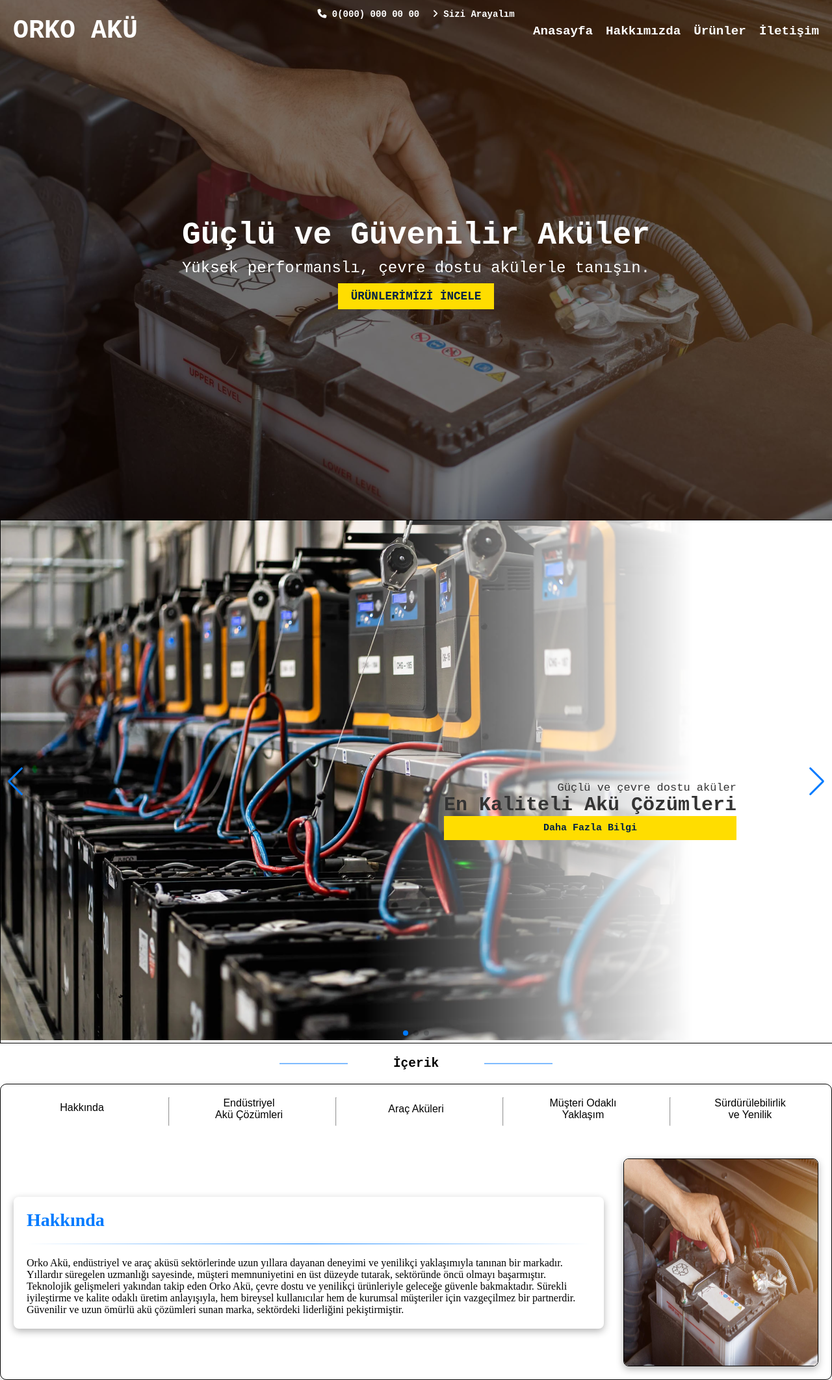
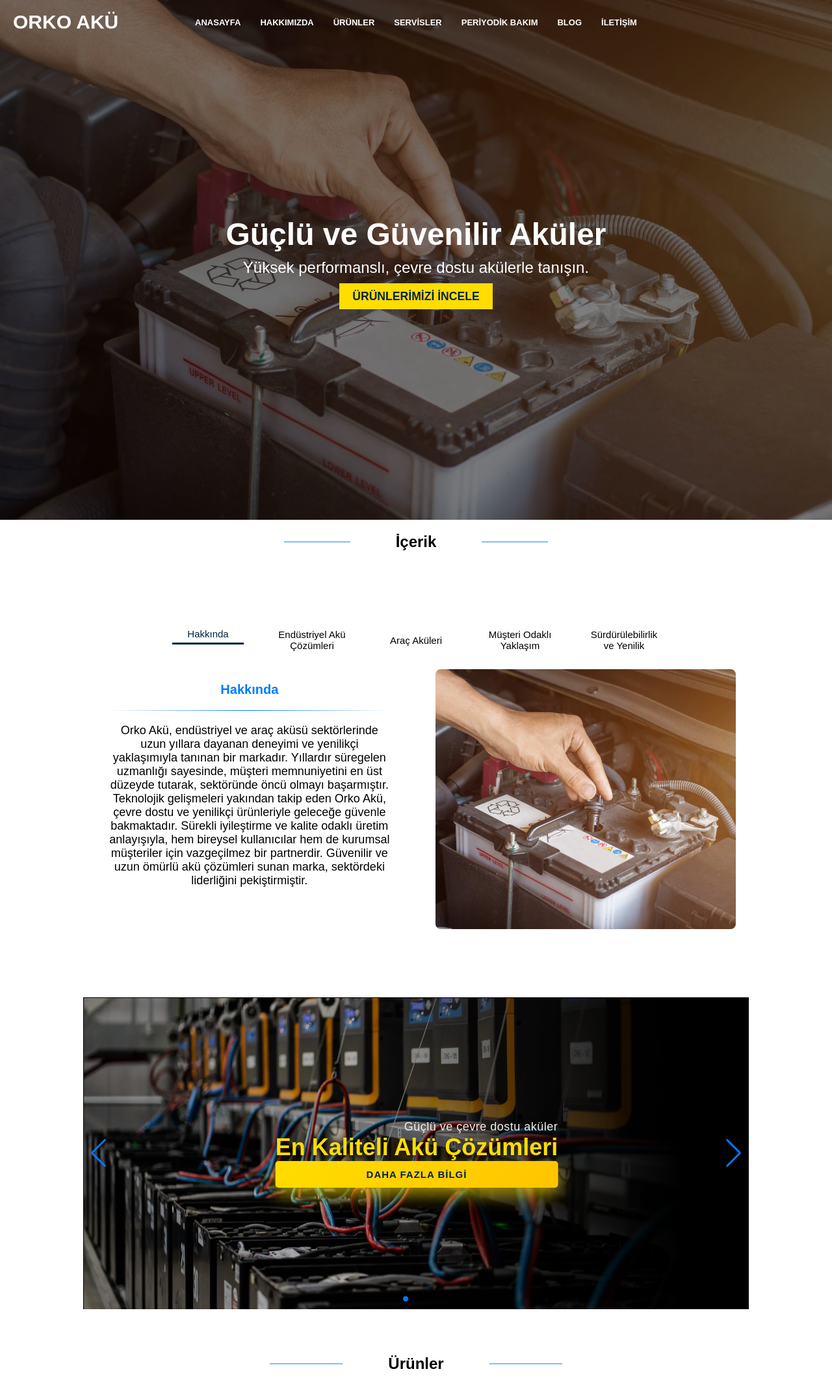
Before and after one commit to ardasakarya/Orko_Aku_web, a plain HTML site: page index.html in a window 1280 px wide. Shown: the top 2124 px of the page at 65% size. Drawn offline with nearby package versions, Linux system fonts and the light colour scheme.

Commit message:
navbar, sayfa düzeni değişti about ve swiper ın boyları küçüldü

```diff
--- a/index.html
+++ b/index.html
@@ -10,6 +10,8 @@
     <!-- Swiper CSS -->
     <link rel="stylesheet" href="https://cdn.jsdelivr.net/npm/swiper@11/swiper-bundle.min.css" />
 </head>
+
+ <!--
 <div class="header-row">
     <nav class="header-nav-top">
         <ul class="nav nav-pills">
@@ -22,6 +24,8 @@
         </ul>
     </nav>
 </div>
+
+-->
 <body>
     <header>
 
@@ -31,10 +35,14 @@
             </div>
             <nav>
                 <ul>
-                    <li><a href="#">Anasayfa</a></li>
-                    <li><a href="#">Hakkımızda</a></li>
-                    <li><a href="#">Ürünler</a></li>
-                    <li><a href="#">İletişim</a></li>
+                    <li><a href="#">ANASAYFA</a></li>
+                    <li><a href="#">HAKKIMIZDA</a></li>
+                    <li><a href="#">ÜRÜNLER</a></li>
+                    <li><a href="#">SERVİSLER</a></li>
+                    <li><a href="#">PERİYODİK BAKIM</a></li>
+                    <li><a href="#">BLOG</a></li>
+                    <li><a href="#">İLETİŞİM</a></li>
+
                 </ul>
             </nav>
         </div>
@@ -51,40 +59,6 @@
     </section>
 
 
-    <!-- Swiper Slider Başlangıcı -->
-    <section class="main swiper mySwiper">
-        <div class="wrapper swiper-wrapper">
-            <!-- Slide'lar -->
-            <div class="slide swiper-slide left">
-                <img src="images/img1.jpg" alt="Akü 1" class="image" />
-                <div class="image-data">
-                    <span class="text">Güçlü ve çevre dostu aküler</span>
-                    <h2>En Kaliteli Akü Çözümleri</h2>
-                    <a href="#" class="button">Daha Fazla Bilgi</a>
-                </div>
-            </div>
-            <div class="slide swiper-slide right">
-                <img src="images/img2.jpg" alt="Akü 2" class="image" />
-                <div class="image-data">
-                    <span class="text">Enerji ihtiyaçlarınız için ideal</span>
-                    <h2>Güvenilir Akü Seçenekleri</h2>
-                    <a href="#" class="button">Daha Fazla Bilgi</a>
-                </div>
-            </div>
-            <div class="slide swiper-slide left">
-                <img src="images/img3.jpg" alt="Akü 3" class="image" />
-                <div class="image-data">
-                    <span class="text">Uzun ömürlü ve dayanıklı</span>
-                    <h2>Üstün Akü Teknolojisi</h2>
-                    <a href="#" class="button">Daha Fazla Bilgi</a>
-                </div>
-            </div>
-        </div>
-
-        <div class="swiper-button-next nav-btn"></div>
-        <div class="swiper-button-prev nav-btn"></div>
-        <div class="swiper-pagination"></div>
-    </section>
     <div class="aboutText">
 
         <h2>İçerik</h2>
@@ -96,13 +70,13 @@
             <div class="aboutNavbar">
 
                 <button class="tab-btn active" data-target="about">Hakkında</button>
-            <hr>
+
                 <button class="tab-btn" data-target="industrial">Endüstriyel Akü Çözümleri</button>
-            <hr>
+
                 <button class="tab-btn" data-target="vehicle">Araç Aküleri</button>
-            <hr>
+
                 <button class="tab-btn" data-target="approach">Müşteri Odaklı Yaklaşım</button>
-            <hr>
+
                 <button class="tab-btn" data-target="sustainability">Sürdürülebilirlik ve Yenilik</button>
 
 
@@ -151,6 +125,42 @@
             </div>
         </div>
 
+
+
+    <!-- Swiper Slider Başlangıcı -->
+    <section class="main swiper mySwiper">
+        <div class="wrapper swiper-wrapper">
+            <!-- Slide'lar -->
+            <div class="slide swiper-slide left">
+                <img src="images/img1.jpg" alt="Akü 1" class="image" />
+                <div class="image-data">
+                    <span class="text">Güçlü ve çevre dostu aküler</span>
+                    <h2>En Kaliteli Akü Çözümleri</h2>
+                    <a href="#" class="button">Daha Fazla Bilgi</a>
+                </div>
+            </div>
+            <div class="slide swiper-slide right">
+                <img src="images/img2.jpg" alt="Akü 2" class="image" />
+                <div class="image-data">
+                    <span class="text">Enerji ihtiyaçlarınız için ideal</span>
+                    <h2>Güvenilir Akü Seçenekleri</h2>
+                    <a href="#" class="button">Daha Fazla Bilgi</a>
+                </div>
+            </div>
+            <div class="slide swiper-slide left">
+                <img src="images/img3.jpg" alt="Akü 3" class="image" />
+                <div class="image-data">
+                    <span class="text">Uzun ömürlü ve dayanıklı</span>
+                    <h2>Üstün Akü Teknolojisi</h2>
+                    <a href="#" class="button">Daha Fazla Bilgi</a>
+                </div>
+            </div>
+        </div>
+
+        <div class="swiper-button-next nav-btn"></div>
+        <div class="swiper-button-prev nav-btn"></div>
+        <div class="swiper-pagination"></div>
+    </section>
 
     <!-- Swiper Slider Bitişi -->
     <section class="features">
--- a/script.js
+++ b/script.js
@@ -1,4 +1,3 @@
-
 var swiper = new Swiper(".mySwiper", {
     slidesPerView: 1,
     loop: true,
@@ -11,7 +10,6 @@
         prevEl: ".swiper-button-prev",
     },
 });
-
 // Tüm butonları ve bölümleri seç
 const buttons = document.querySelectorAll('.tab-btn');
 const sections = document.querySelectorAll('.text-section');
@@ -23,7 +21,7 @@
     industrial: 'images/mainContainerBG2.jpg',
     vehicle: 'images/mainContainerBG3.jpg',
     approach: 'images/solar_aku.jpg',
-          sustainability: 'images/iyon_aku.jpg'
+    sustainability: 'images/araba_aku.jpg'
 };
 
 // Butonlara tıklama olaylarını dinle
@@ -45,103 +43,11 @@
     });
 });
 
-
-
-
-        function smoothScrollTo2(targetY, duration) {
-    const startY = window.pageYOffset;
-    const distance = targetY - startY;
-    let startTime = null;
-
-    function animation(currentTime) {
-        if (startTime === null) startTime = currentTime;
-        const timeElapsed = currentTime - startTime;
-        const run = ease(timeElapsed, startY, distance, duration);
-
-        window.scrollTo(0, run);
-
-        if (timeElapsed < duration) {
-            requestAnimationFrame(animation);
+window.onscroll = function() {
+    var header = document.querySelector('header');
+    if (window.scrollY > 50) {
+        header.classList.add('scrolled');
+    } else {
+        header.classList.remove('scrolled');
     }
-    }
-
-    function ease(t, b, c, d) {
-        t /= d / 2;
-        if (t < 1) return c / 2 * t * t + b;
-        t--;
-        return -c / 2 * (t * (t - 2) - 1) + b;
-    }
-
-    requestAnimationFrame(animation);
-}
-
-// Swiper bölümü için yeni Intersection Observer ayarları
-const swiperSection2 = document.querySelector('.main.swiper');
-const aboutSection2 = document.querySelector('.aboutText');
-
-// İkinci gözlemciyi tanımlıyoruz
-const observer2 = new IntersectionObserver(function(entries) {
-    entries.forEach(entry => {
-        if (entry.isIntersecting) {
-            let targetY = entry.target.offsetTop;
-
-            // Daha farklı bir kaydırma için yeni ayar
-            const viewportHeight = window.innerHeight;
-            targetY = targetY - (viewportHeight * 0); // %5 daha aşağı kaydır
-
-            smoothScrollTo2(targetY, 1000); // 1000ms (1 saniyelik yumuşak geçiş)
-        }
-    });
-}, {
-    threshold: 0.1 // %20 göründüğünde tetiklenir
-});
-function smoothScrollToTop(duration) {
-    const startY = window.pageYOffset;
-    const distance = -startY; // Yukarı çıkmak için negatif yönde hareket
-    let startTime = null;
-
-    function animation(currentTime) {
-        if (startTime === null) startTime = currentTime;
-        const timeElapsed = currentTime - startTime;
-        const run = ease(timeElapsed, startY, distance, duration);
-
-        window.scrollTo(0, run);
-
-        if (timeElapsed < duration) {
-            requestAnimationFrame(animation);
-        }
-    }
-
-    function ease(t, b, c, d) {
-        t /= d / 2;
-        if (t < 1) return c / 2 * t * t + b;
-        t--;
-        return -c / 2 * (t * (t - 2) - 1) + b;
-    }
-
-    requestAnimationFrame(animation);
-}
-
-// .hero bölümü için Intersection Observer ayarları
-const heroSection = document.querySelector('.hero');
-
-// Gözlemciyi tanımlıyoruz
-const observerToTop = new IntersectionObserver(function(entries) {
-    entries.forEach(entry => {
-        if (entry.isIntersecting) {
-            // .hero bölümü görünür olduğunda yukarı smooth scroll gerçekleşsin
-            smoothScrollToTop(800); // 800ms (0.8 saniyelik yumuşak geçiş)
-        }
-    });
-}, {
-    threshold: 0.1 // Hero bölümünün %10'u görünür olduğunda tetiklenir
-});
-
-// .hero bölümünü gözlemlemeye başlıyoruz
-observerToTop.observe(heroSection);
-
-// Yeni gözlemci ile bölümleri gözlemlemeye başlıyoruz
-observer2.observe(swiperSection2);
-observer2.observe(aboutSection2);
-
-// Butonlara tıklama ile içerik değiştirme fonksiyonu
+};
--- a/style.css
+++ b/style.css
@@ -5,9 +5,10 @@
     box-sizing: border-box;
 }
 
-/* Telefon numarası ve diğer bilgiler için Header-Row */
+
+/* Header kalsın ancak kaydırma sonrası arka plan rengi değişsin
 .header-row {
-    position: absolute;
+    position: fixed;
     top: 0;
     left: 0;
     right: 0;
@@ -19,7 +20,8 @@
     align-items: center;
     font-size: 18px;
     width: 100%;
-
+    background-color: transparent;
+    transition: background-color 0.5s ease;
 }
 
 .header-row .nav-link {
@@ -32,11 +34,11 @@
 .header-row .nav-link:hover {
     color: #ffdd00;
 }
-
-/* Logo ve Menü İçin Header */
+*/
+/* Header en üstte sabit kalacak ve menü ortalanacak */
 header {
-    position: absolute;
-    top: 10px;
+    position: fixed; /* Header sabit */
+    top: 0;
     left: 0;
     right: 0;
     z-index: 10;
@@ -45,6 +47,12 @@ header {
     justify-content: space-between;
     align-items: center;
     width: 100%;
+    background-color: transparent; /* Başlangıçta transparan */
+    transition: background-color 0.5s ease;
+}
+
+header.scrolled {
+    background-color: rgba(0, 0, 0, 0.7); /* Kaydırınca yarı opak renk */
 }
 
 header .container {
@@ -52,33 +60,68 @@ header .container {
     justify-content: space-between;
     align-items: center;
     width: 100%;
+    position: relative; /* Menü ortalaması için relative pozisyon */
+}
+
+header .logo {
+    position: absolute;
+     /* Solda sabitlenmiş logo */
 }
 
 header .logo h1 {
     color: #fff;
-    font-size: 2.5rem;
+    font-size: 30px;
     font-weight: 600;
-    font-family: monospace;
+    font-family: 'Arial', sans-serif; /* Güzel bir font kullan */
+    margin-left: auto; /* Soldan 5px boşluk */
+}
+
+/* Menü ortada yer alacak */
+nav {
+    flex-grow: 1; /* Menü ortada olacak şekilde genişlik sağlar */
+    display: flex;
+    justify-content: center; /* Menüyü ortalar */
 }
 
 nav ul {
     list-style-type: none;
     display: flex;
-    gap: 20px;
+    gap: 30px;
+    margin: 0;
+    padding: 10px;
+
 }
 
 nav ul li a {
+
     color: #fff;
     text-decoration: none;
-    font-size: 1.2rem;
+    font-size: 13px;
     font-weight: bold;
+
+
     transition: color 0.4s ease;
-    font-family: monospace;
+    font-family: 'Arial', sans-serif;
 }
 
 nav ul li a:hover {
     color: #ffdd00;
 }
+
+/* Ana içerik tam ortada yer alacak */
+.main-content {
+    display: flex;
+    justify-content: center;
+    align-items: center;
+    height: 100vh; /* Sayfa yüksekliği boyunca ortalanmış */
+    font-size: 13px;
+    color: #fff;
+    text-align: center;
+}
+
+
+/* Sayfa kaydırılınca header'a arka plan rengi ekleyen JavaScript */
+
 
 /* Hero Section */
 .hero {
@@ -122,18 +165,18 @@ nav ul li a:hover {
     font-size: 3rem;
     margin-bottom: 10px;
     color: #fff;
-    font-family: monospace;
+    font-family: 'Arial', sans-serif;
 }
 
 .hero .mainText p {
     font-size: 1.5rem;
     margin-bottom: 20px;
     color: #fff;
-    font-family: monospace;
+    font-family: 'Arial', sans-serif;
 }
 
 .btn {
-    font-family: monospace;
+    font-family: 'Arial', sans-serif;
     background-color: #ffdd00;
     color: #002244;
     padding: 10px 20px;
@@ -188,12 +231,14 @@ nav ul li a:hover {
 
 
 
-/* Swiper Slider */
 .swiper {
     position: relative;
-    width: 100%;
-    height: 100%;
-
+    width: 80%; /* Ekran genişliğinin %80'ine sığacak şekilde ayarladım */
+    max-width: 1200px; /* Maksimum genişlik sınırlaması */
+    margin: 50px auto; /* Ekrana ortalamak için margin kullanıyorum */
+    height: 60vh; /* Yüksekliği %80vh'den %60vh'ye düşürdüm */
+    overflow: hidden;
+    background-color: #000; /* Arka planı siyah yaparak kontrast arttırıyoruz */
 }
 
 .swiper-slide {
@@ -202,193 +247,192 @@ nav ul li a:hover {
     align-items: center;
     justify-content: center;
     overflow: hidden;
-
     transition: transform 0.6s ease;
+    background: rgba(0, 0, 0, 0.5); /* Hafif karartılmış arka plan */
+    height: 100%; /* Slaytın tamamını kaplaması için %100 yükseklik */
 }
 
 .swiper-slide img {
-    width: 140vh;
-    height: 100vh;
+    width: 100%;
+    height: 100%; /* Resmi tamamen kaplaması için %100 yükseklik */
     object-fit: cover;
-
-    transition: opacity 1s ease;
+    transition: opacity 1s ease, transform 1s ease;
     position: relative;
-    -webkit-mask-image: linear-gradient(to left, rgba(255, 255, 255, 0) 5%, rgba(255, 255, 255, 1) 50%);
-    mask-image: linear-gradient(to left, rgba(255, 255, 255, 0) 5%, rgba(255, 255, 255, 1) 50%);
-}
-
-.swiper-slide-active img {
-    opacity: 1;
-
+    filter: brightness(70%); /* Görsellerin parlaklığını azaltarak metni öne çıkaralım */
+    -webkit-mask-image: linear-gradient(to left, rgba(255, 255, 255, 0) 10%, rgba(255, 255, 255, 1) 60%);
+    mask-image: linear-gradient(to left, rgba(255, 255, 255, 0) 10%, rgba(255, 255, 255, 1) 60%);
 }
 
 .image-data {
     position: absolute;
     top: 50%;
-    color: #333;
+    left: 50%;
+    transform: translate(-50%, -50%);
+    color: #fff;
     z-index: 2;
     padding: 0 20px;
     display: flex;
     flex-direction: column;
     transition: all 0.9s ease;
-    transform: translateY(-50%);
-    right: 10%;
     text-align: right;
-    font-family: monospace;
+    font-family: 'Arial', sans-serif; /* Daha modern bir font */
+    max-width: 80%; /* Metin genişliğini sınırla */
 }
-.image-data a
-{
+
+/* Diğer stiller aynı şekilde kullanılabilir */
+
+
+.image-data a {
     font-size: 15px;
+    color: #ffdd00;
+    text-transform: uppercase;
+    letter-spacing: 1px;
+    font-weight: bold;
 }
-.image-data h2
-{
-    font-size: 30px;
+
+.image-data h2 {
+    font-size: 36px;
+    color: #ffdd00;
+    text-shadow: 2px 2px 8px rgba(0, 0, 0, 0.6); /* Hafif gölge efekti */
 }
-.image-data span
-{
-    font-size: 17px;
+
+.image-data span {
+    font-size: 18px;
+    color: #f0f0f0;
+    letter-spacing: 0.5px;
 }
 
 .image-data span,
 .image-data h2,
 .image-data a {
     opacity: 0;
-    transform: translateX(50%); /* Sağdan gelsin */
-    animation: slideInRight 0.8s ease forwards; /* Sağdan kayma animasyonu */
+    transform: translateX(50%);
+    animation: slideInRight 0.8s ease forwards;
 }
 
 .image-data span {
-    animation-delay: 0.2s; /* İlk satır */
+    animation-delay: 0.2s;
 }
 
 .image-data h2 {
-    animation-delay: 0.4s; /* İkinci satır */
+    animation-delay: 0.4s;
 }
 
 .image-data a {
-    animation-delay: 0.6s; /* Üçüncü satır */
+    animation-delay: 0.6s;
 }
 
-/* Animasyon keyframes */
-@keyframes slideInRight {
-    0% {
-        opacity: 0;
-        transform: translateX(50%); /* Sağdan başla */
-    }
-    100% {
-        opacity: 1;
-        transform: translateX(0); /* Normal pozisyona gel */
-    }
-}
-
-
-
-.swiper-slide .image-data {
-    right: 10%;
-    text-align: right;
-
-}
-
-.swiper-slide-active .image-data {
-    opacity: 1;
-    transform: translateY(0);
-}
-
+/* Button için daha şık bir stil */
 .image-data .button {
     display: inline-block;
-    background-color: #ffdd00;
+    background: linear-gradient(135deg, #ffdd00, #ffc400);
     color: #002244;
-    padding: 10px 20px;
+    padding: 12px 24px;
     text-decoration: none;
     text-align: center;
-    font-weight: 600;
+    font-weight: bold;
+    border-radius: 5px;
+    box-shadow: 0 8px 20px rgba(255, 221, 0, 0.3);
     transform: translateX(50%);
-    transition: transform 1s ease, opacity 1s ease 0.6s;
+    transition: transform 1s ease, opacity 1s ease 0.6s, box-shadow 0.4s ease;
 }
 
 .swiper-slide-active .image-data .button {
     transform: translateX(0);
     opacity: 1;
+    box-shadow: 0 12px 25px rgba(255, 221, 0, 0.6); /* Butona parlama efekti ekleyelim */
 }
 
 .image-data .button:hover {
-    transition: background-color 0.4s ease;
-    background-color: #79630c;
+    background: linear-gradient(135deg, #ffc400, #ffb700);
+    transition: background-color 0.4s ease, box-shadow 0.4s ease;
+    box-shadow: 0 12px 30px rgba(255, 221, 0, 0.9); /* Hover durumunda daha parlak bir efekt */
 }
 
-/* Genel stiller */
+/* Yeni animasyonlar */
+@keyframes slideInRight {
+    0% {
+        opacity: 0;
+        transform: translateX(50%);
+    }
+    100% {
+        opacity: 1;
+        transform: translateX(0);
+    }
+}
 
-
-/* Genel animasyonlar */
 @keyframes fadeSlideIn {
     0% {
         opacity: 0;
-        transform: translateY(50px) scale(0.9); /* Hafif aşağıda ve küçük başlar */
-        visibility: visible; /* Visibility'yi baştan açık yap */
+        transform: translateY(50px) scale(0.9);
     }
     100% {
         opacity: 1;
-        transform: translateY(0) scale(1); /* Normal boyut ve konum */
+        transform: translateY(0) scale(1);
     }
 }
 
-/* Metinler için daha doğal bir animasyon */
 @keyframes fadeTextIn {
     0% {
         opacity: 0;
-        transform: translateY(20px); /* Hafif aşağıdan gelir */
-        visibility: visible; /* Visibility'yi baştan açık yap */
+        transform: translateY(20px);
     }
     100% {
         opacity: 1;
-        transform: translateY(0); /* Normal konuma gelir */
+        transform: translateY(0);
     }
 }
+
+
 /* .aboutContainer için animasyon */
 .aboutContainer {
-    box-shadow: 0 8px 16px rgba(0, 0, 0, 0.15);
-    margin: 0 auto;
+    margin: 100px auto; /* Sayfanın üstünden boşluk ve ortalama */
     padding: 20px;
     background-color: #ffffff;
-    border-radius: 10px;
-border: 1px solid black;
     position: relative;
+    width: 80%; /* Genişlik küçültüldü */
+    max-width: 1200px; /* Maksimum genişlik ayarlandı */
+    height: auto; /* İçeriğe göre otomatik yükseklik */
+    padding-bottom: 5px; /* aboutText ile arada 5px boşluk */
+}
 
-}
 
 /* Navbar stilleri */
 .aboutNavbar {
     display: flex;
-    justify-content: space-between; /* Butonlar arasında eşit boşluk bırak */
-    margin-bottom: 40px;
+    justify-content: center; /* Butonları ortalar */
+    margin-bottom: 20px;
     position: relative;
-    left: 0; /* Başlangıç noktası sol olacak */
-    right: 0; /* Bitiş noktası sağ olacak */
+    left: 0;
+    right: 0;
     top: 0px;
-    padding: 0 30px; /* Kenarlardan boşluk bırak */
-    animation: fadeInUp 1.2s ease; /* Navbar kayarak görünme */
+    padding: 0 50px; /* En sağdan ve en soldan boşluk bırak */
+    animation: fadeInUp 1.2s ease;
+    max-width: 100%; /* Navbar'ın tam genişliğini korur */
 }
 
 .aboutNavbar button {
     padding: 0 20px;
-    margin: 0; /* Butonlar arası boşluk kaldırıldı */
+    margin: 0 5px; /* Butonlar arasındaki boşluğu ayarla */
     border: none;
     background-color: #fff;
     color: #000;
-    font-size: 16px;
+    font-size: 15px;
+    font-family: 'Arial', sans-serif;
     border-radius: 5px;
     cursor: pointer;
     transition: background-color 0.3s, transform 0.2s ease;
     position: relative;
-    animation: slideInRight 1.2s ease; /* Butonlar sağdan kayarak görünme */
-    flex: 1; /* Butonların eşit genişlikte olmasını sağlar */
-    max-width: 150px; /* Buton genişliğini sınırlamak için */
-    text-align: center; /* Buton içeriğini ortalar */
+    animation: slideInRight 1.2s ease;
+    flex: 1;
+    max-width: 150px;
+    text-align: center;
 }
 
 .aboutNavbar button:not(:last-child) {
-    margin-right: 10px; /* Son buton hariç diğerleri arasında küçük boşluk */
+    margin-right: 5px; /* Son buton hariç diğerleri arasında küçük boşluk */
 }
+
 
 
 .aboutNavbar button::after {
@@ -396,7 +440,7 @@ border: 1px solid black;
     display: block;
     width: 0;
     height: 3px;
-    background-color: white; /* Alt çizgi rengi */
+    background-color: #002244; /* Alt çizgi rengi */
     transition: width 0.3s ease;
     margin-top: 5px;
 }
@@ -412,14 +456,17 @@ border: 1px solid black;
 
 .aboutNavbar button.active {
     background-color: #ffffff;
-    transform: translateY(-2px);
+    transform: translateY(-10px);
     transition: width 0.3s ease;
+    color:  #002244;
+    font-size: 15px;
+    font-style: bold;
 }
 
 .aboutNavbar button:hover {
     background-color: #ffffff;
 
-    transform: translateY(-3px);
+    transform: translateY(-10px);
 }
 
 
@@ -428,19 +475,19 @@ border: 1px solid black;
     display: flex;
     justify-content: center;
     align-items: center;
-    gap: 30px;
-    padding-top: 10px; /* Fotoğraflar ve içerik arasında boşluk */
+    gap: 50px; /* Fotoğraflar ve içerik arasında boşluk */
     animation: fadeIn 1.5s ease; /* İçerik kısmı yavaşça görünme */
 }
 
 .text-section {
-     margin-right: auto;
+    margin-right: auto;
     display: none;
-    width: 100%;
+    text-align: center;
+    width: 600px; /* Sabit genişlik */
+    height: 400px; /* Sabit yükseklik */
     background-color: #fff;
-    padding: 20px;
+    padding: 20px; /* İç boşluğu ayarladım */
     border-radius: 8px;
-    box-shadow: 0 4px 12px rgba(0, 0, 0, 0.3);
     transition: opacity 0.3s ease, transform 0.3s ease;
     transform: translateY(20px);
     opacity: 0;
@@ -448,21 +495,26 @@ border: 1px solid black;
 
 .text-section.active {
     display: block;
+    font-size: 20px;
     opacity: 1;
     transform: translateY(0);
-    animation: fadeInUp 1s ease; /* Aktif olan içerik kayarak görünme */
+    animation: fadeInUp 1s ease;
 }
 
 .text-section h2 {
     margin-bottom: 20px;
     color: #007BFF;
-    font-size: 28px;
+    font-size: 20px;
     position: relative;
+    font-family: 'Arial', sans-serif;
     animation: fadeInUp 0.8s ease; /* Başlık kayarak görünme */
 }
 
 .text-section p {
+    font-family: 'Arial', sans-serif;
     opacity: 0;
+
+    font-size:large;
     animation: fadeIn 1s ease forwards; /* Metin soluklaşarak görünme */
     animation-delay: 0.2s; /* Gecikmeli görünme */
 }
@@ -486,39 +538,33 @@ border: 1px solid black;
 
 /* Resim alanı */
 .aboutImage {
-    width: 200%;
-    height: 200%;
+    width: 600px; /* Sabit genişlik */
+    height: 400px; /* Sabit yükseklik */
     display: flex;
     justify-content: center;
     align-items: center;
-    max-width: 300px; /* Eşit genişlik */
-    margin-left:auto;
-    animation: fadeIn 1.2s ease; /* Resimler soluklaşarak görünme */
+    margin-left: auto;
+    animation: fadeIn 1.2s ease;
 }
 
 .aboutImage img {
-    width: 40vh;
-    height: 40vh;
-    max-width: 300px; /* Eşit resim boyutları */
-    border: 1px solid black;
+    width: 100%; /* Tam genişlik */
+    height: 100%; /* Tam yükseklik */
+    object-fit: cover; /* Resmin taşmasını engelle ve boyuta göre kırp */
     border-radius: 8px;
-    box-shadow: 0 4px 12px rgba(0, 0, 0, 0.3);
     transition: transform 0.3s ease;
 }
 
-.aboutImage img:hover {
-    transform: scale(1.05); /* Üzerine gelindiğinde hafif büyüme efekti */
-}
 
 /* Hover ve geçiş efektleri */
 
 
 
 .aboutText {
-    font-family: monospace;
+    font-family: 'Arial', sans-serif;
     text-align: center; /* İçeriği ortalamak için */
     position: relative; /* Çizgilerin konumunu ayarlamak için */
-    padding: 20px 0; /* Üst ve alt padding */
+    margin-top: 20px; /* aboutContainer ile arada 5px boşluk */
 }
 
 .aboutText h2 {
@@ -548,16 +594,8 @@ border: 1px solid black;
 
 
 
-
-
-
-
-
-
-
-
 .featuresText {
-    font-family: monospace;
+    font-family: 'Arial', sans-serif;
     text-align: center; /* İçeriği ortalamak için */
     position: relative; /* Çizgilerin konumunu ayarlamak için */
     padding: 20px 0; /* Üst ve alt padding */
@@ -700,7 +738,7 @@ border: 1px solid black;
 }
 
 .features h2 {
-    font-family: monospace;
+    font-family: 'Arial', sans-serif;
     text-align: center;
 
 }
```
Lines whose indentation alone changed are shown as unchanged.
